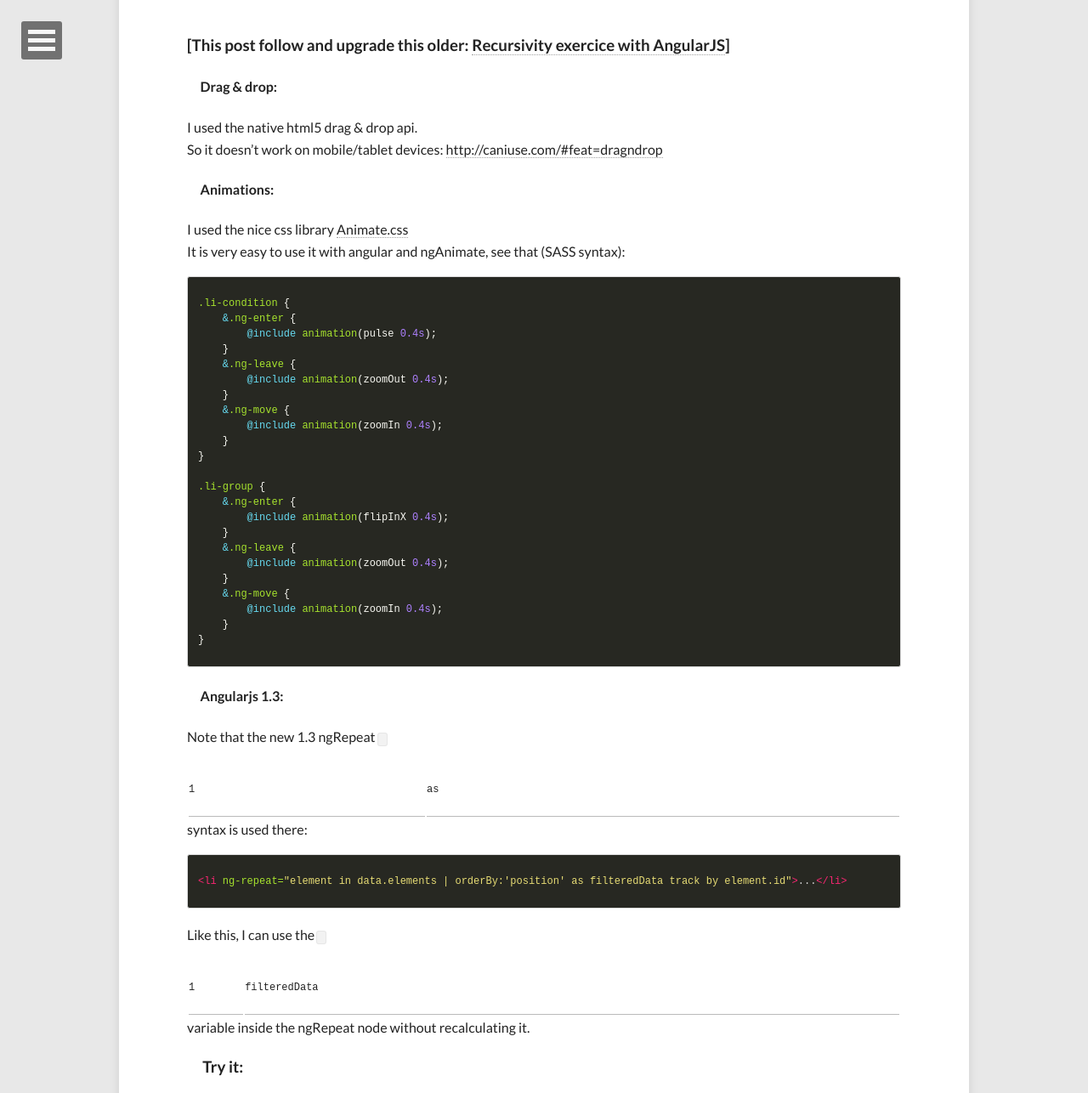
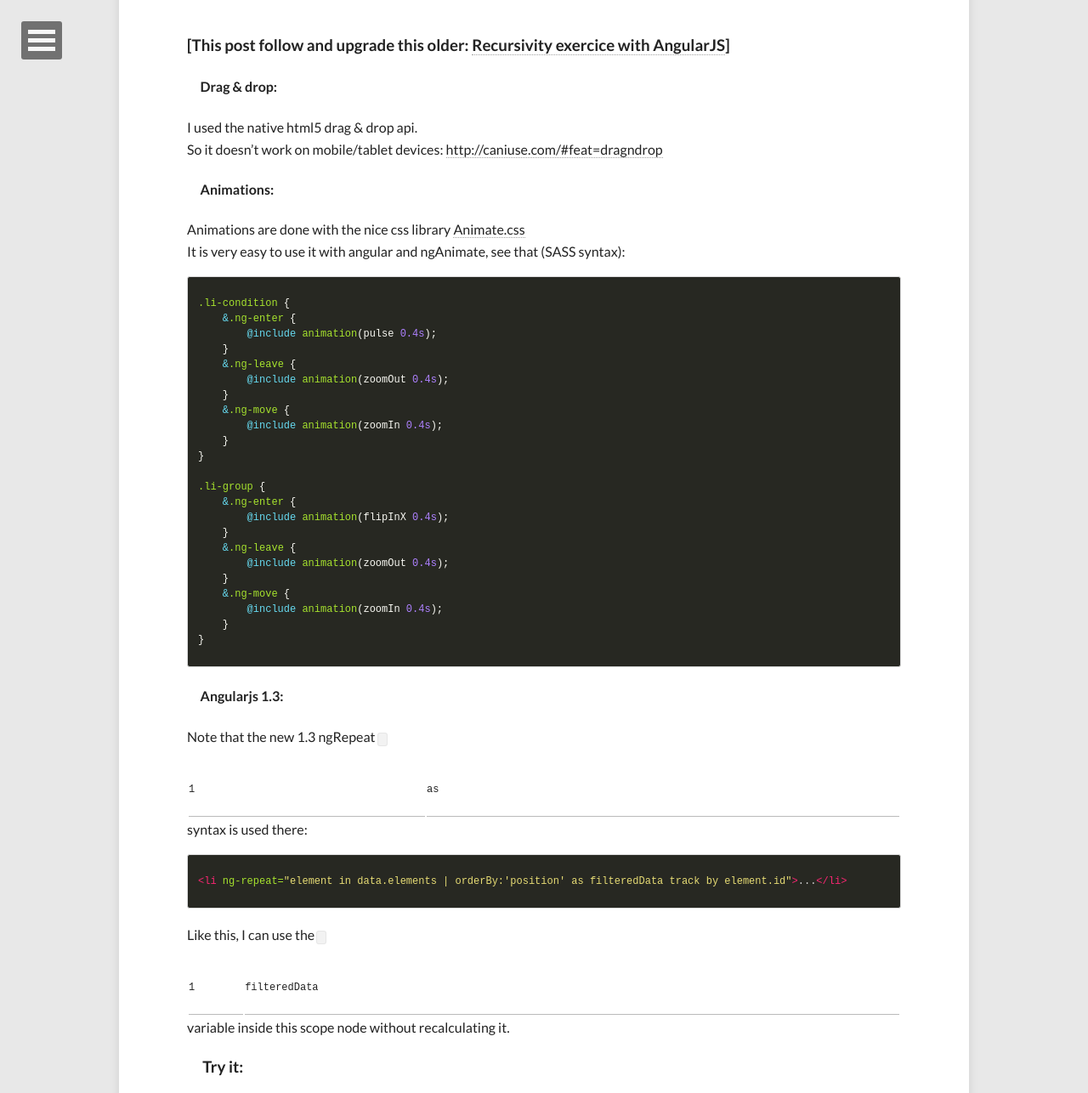
Before and after one commit to bertrandg/bertrandg.github.io, a Jekyll site: the page built from _posts/2014-10-07-angular-recursivity-and-drag-and-drop.md, in a window 1280 px wide and 1400 px high, scrolled down 481 px, cut to the strip 0-1286 px from the top of the window. Shown: the whole strip at 85% size. Built offline with Jekyll 4.4.1, drawn with Linux system fonts in a browser that asks for light colours; nearby versions of some CDN libraries; comment, search, counter and statistics services are not loaded.

Commit message:
retouche

```diff
--- a/_posts/2014-10-07-angular-recursivity-and-drag-and-drop.md
+++ b/_posts/2014-10-07-angular-recursivity-and-drag-and-drop.md
@@ -17,7 +17,7 @@ I used the native html5 drag & drop api.<br>
 So it doesn't work on mobile/tablet devices: [http://caniuse.com/#feat=dragndrop](http://caniuse.com/#feat=dragndrop)
 
 #### <i class="icon icon-asterisk"></i> Animations:
-I used the nice css library [Animate.css](http://daneden.github.io/animate.css/)<br>
+Animations are done with the nice css library [Animate.css](http://daneden.github.io/animate.css/)<br>
 It is very easy to use it with angular and ngAnimate, see that (SASS syntax):
 {% highlight scss %}
 .li-condition {
@@ -50,7 +50,7 @@ Note that the new 1.3 ngRepeat `as` syntax is used there:<br>
 {% highlight html %}
 <li ng-repeat="element in data.elements | orderBy:'position' as filteredData track by element.id">...</li>
 {% endhighlight %}
-Like this, I can use the `filteredData` variable inside the ngRepeat node without recalculating it.
+Like this, I can use the `filteredData` variable inside this scope node without recalculating it.
 
 
 ### <i class="icon icon-asterisk"></i> Try it:
```
